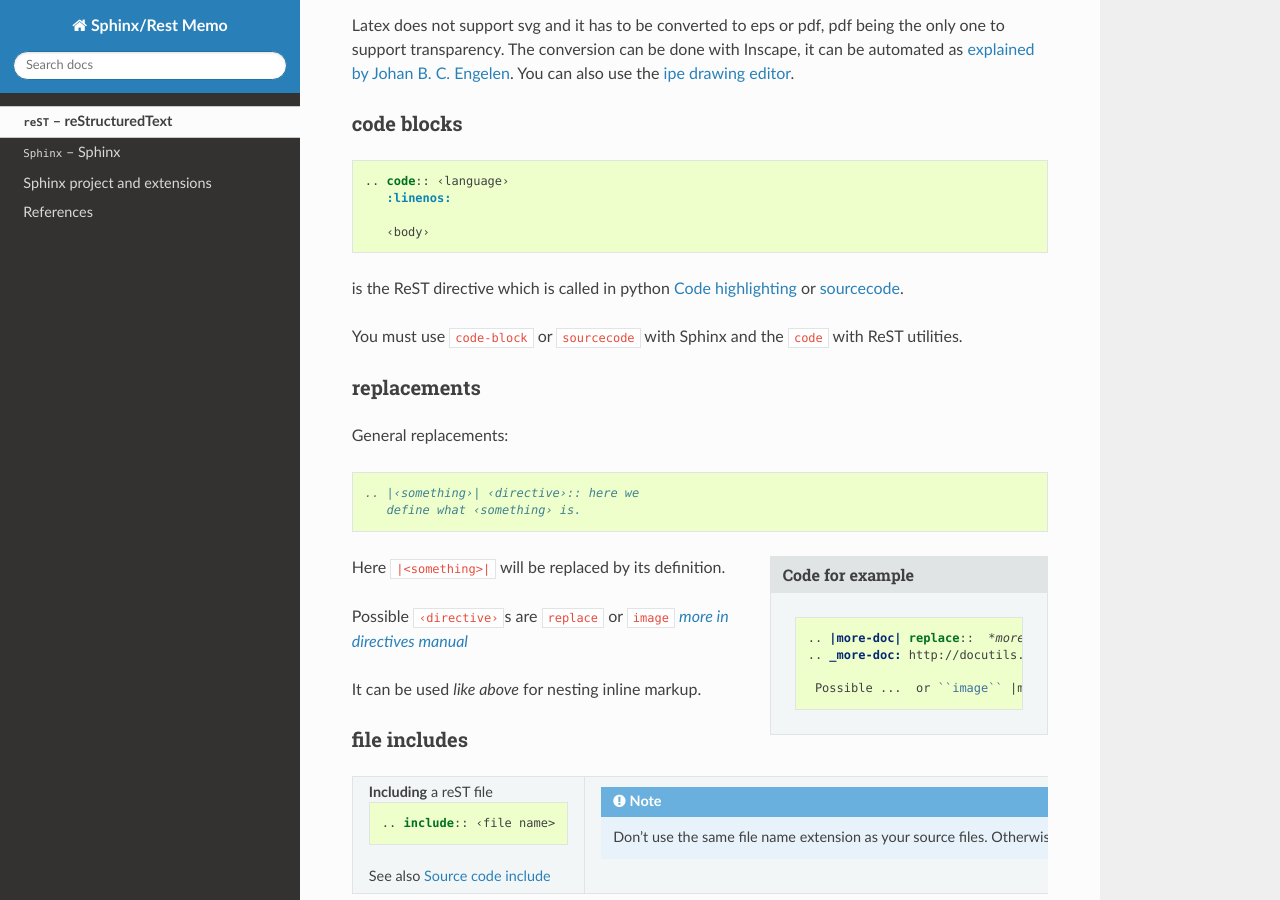
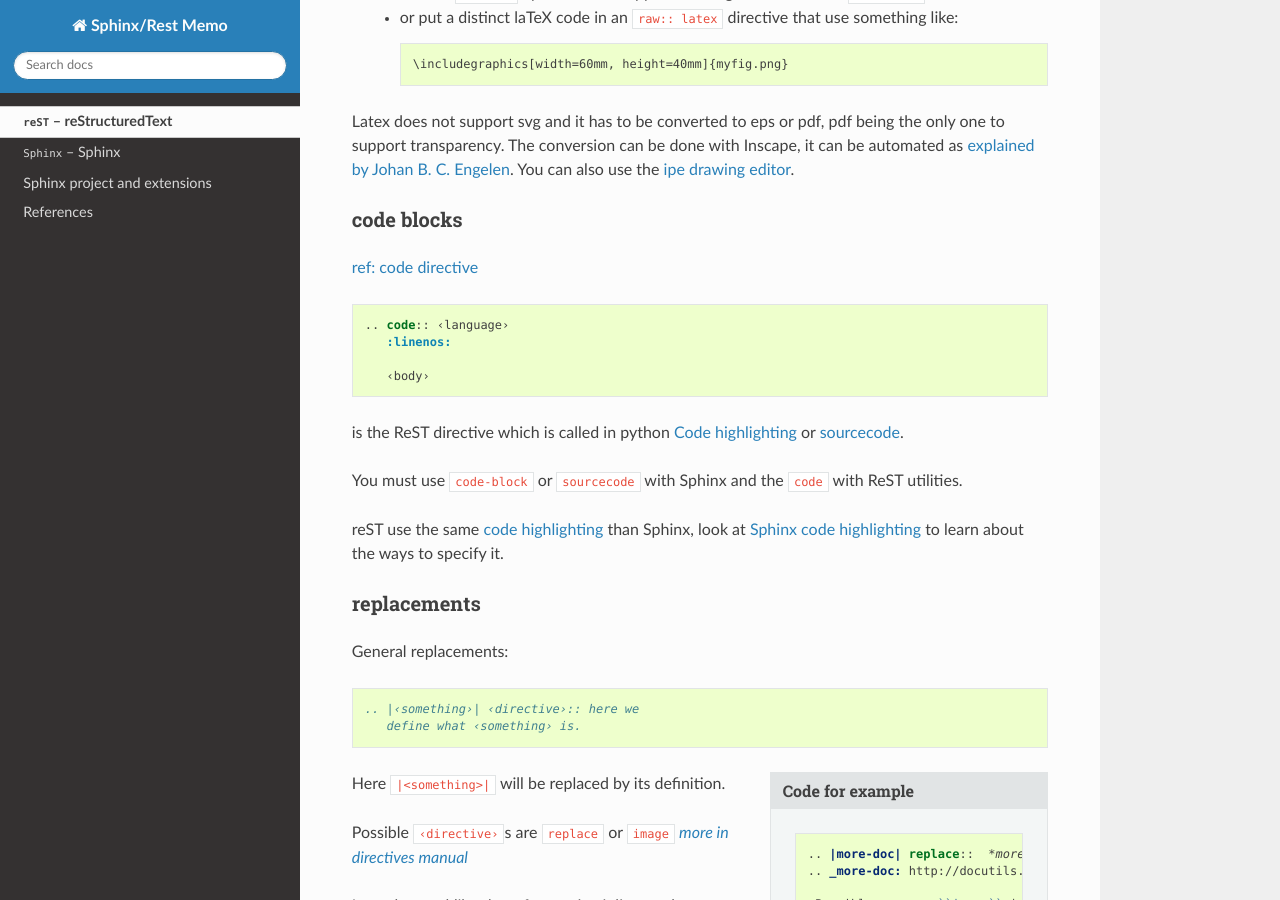
Before and after one commit to marczz/rest-sphinx-memo, a Sphinx documentation site: the page built from source/ReST.rst, in a window 1280 px wide and 900 px high, scrolled down 13028 px. Built offline with Sphinx 7.4.7 and the Read the Docs theme 2.0.0, drawn with Linux system fonts in a browser that asks for light colours; formulas are drawn with MathJax 3; the version number could not be read and is left out; some of the changed text lies outside the part shown.

Commit message:
ReST.rst: added link targets, and refs for source code.

```diff
--- a/source/ReST.rst
+++ b/source/ReST.rst
@@ -297,13 +297,18 @@
 Blocks
 ======
 
-Literal Blocks
---------------
+.. _literal_block:
+
+Literal Block
+-------------
+
+:restref:`rest literal blocks <restructuredtext.html#literal-blocks>`
 
 A block which is not interpreted at all is preceded by a ``::`` and a blank
 line. The block must be intended.  If no white space is preceding the
 ``::`` then it is displayed as ":".
 
+To use a specific formatting, you can use the :ref:`code directive <rst-code>`
 
 Block one::
 
@@ -1195,6 +1200,8 @@
 code blocks
 -----------
 
+:restref:`ref: code directive <directives.html#code>`
+
 ::
 
    .. code:: ‹language›
@@ -1214,6 +1221,10 @@
    pair: replacement; image
    replacement; replace
 
+
+reST use the same :ref:`code highlighting <code_highlighting>` than
+Sphinx, look at  :ref:`Sphinx code highlighting <code_highlighting>`
+to learn about the ways to specify it.
 
 .. _replacements:
 
@@ -1315,7 +1326,7 @@
 .. index::
    comment
 
-   .. _comment:
+.. _comment:
 
 Comment
 -------
@@ -1350,7 +1361,7 @@
   <div class="exceptional topic" id="say-no-more">
   <p class="topic-title first">the end</p>
   <p>A final word.</p>
-</div>
+  </div>
 
 .. sidebar:: Code for example
 
```
